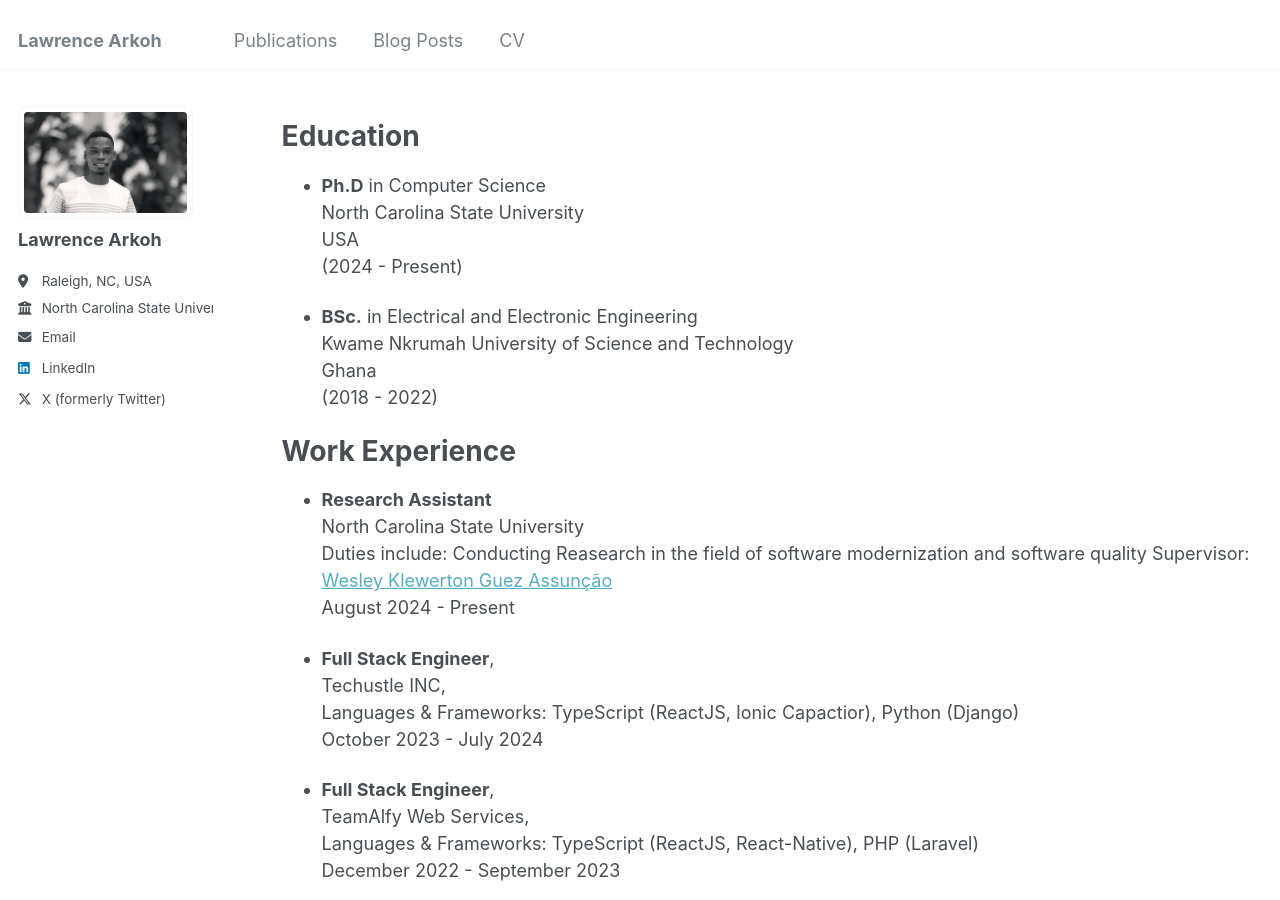
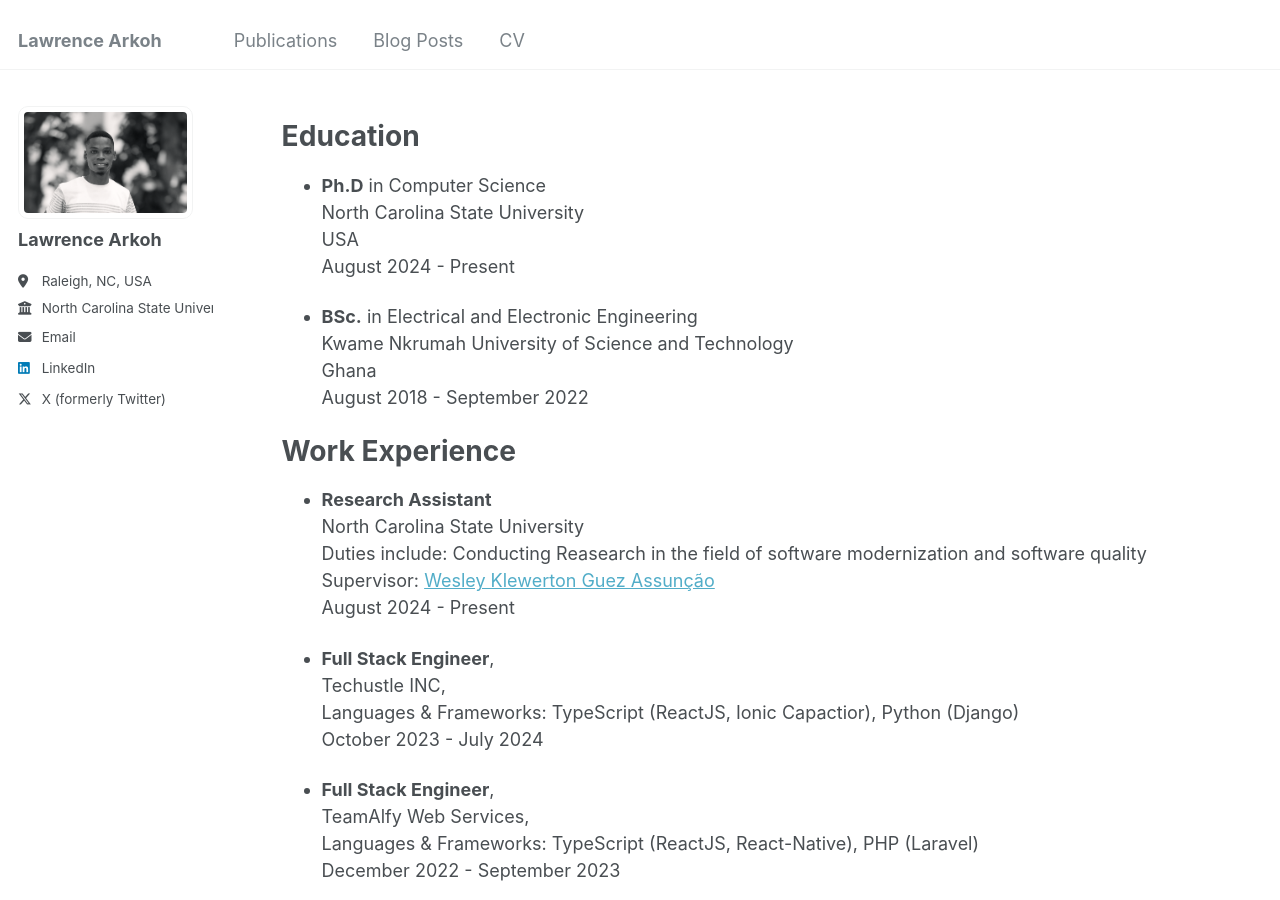
Before and after one commit to lawrencearkoh/lawrencearkoh.github.io, a Jekyll site: the page built from _pages/cv.md, in a window 1280 px wide and 900 px high. Built offline with Jekyll 4.4.1, drawn with Linux system fonts in a browser that asks for light colours.

Commit message:
udpate cv page

```diff
--- a/_pages/cv.md
+++ b/_pages/cv.md
@@ -14,12 +14,12 @@ Education
 * **Ph.D** in Computer Science
   North Carolina State University
   USA
-  (2024 - Present)
+  August 2024 - Present
 
 * **BSc.** in Electrical and Electronic Engineering
   Kwame Nkrumah University of Science and Technology
   Ghana
-  (2018 - 2022)
+  August 2018 - September 2022
 
 
 Work Experience
```
